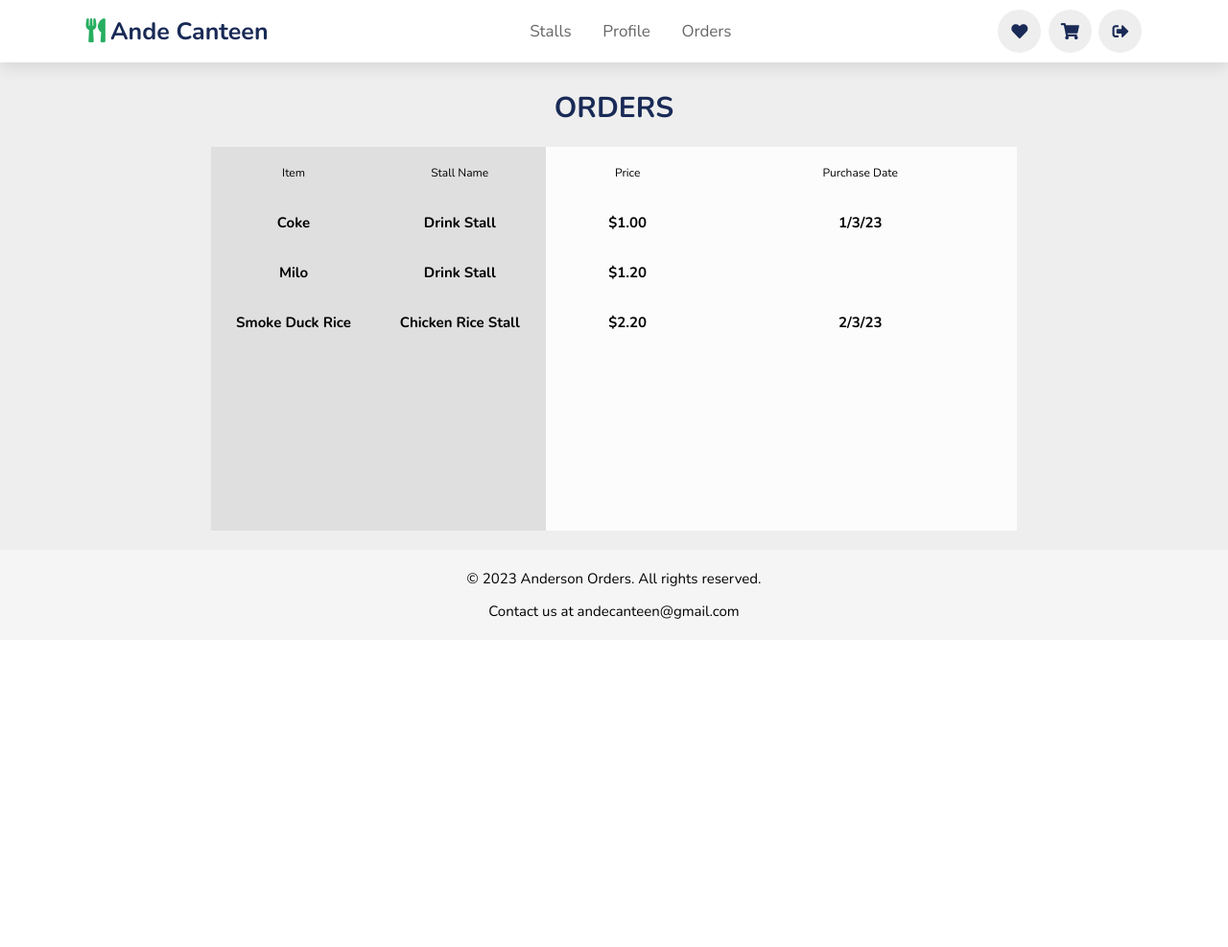
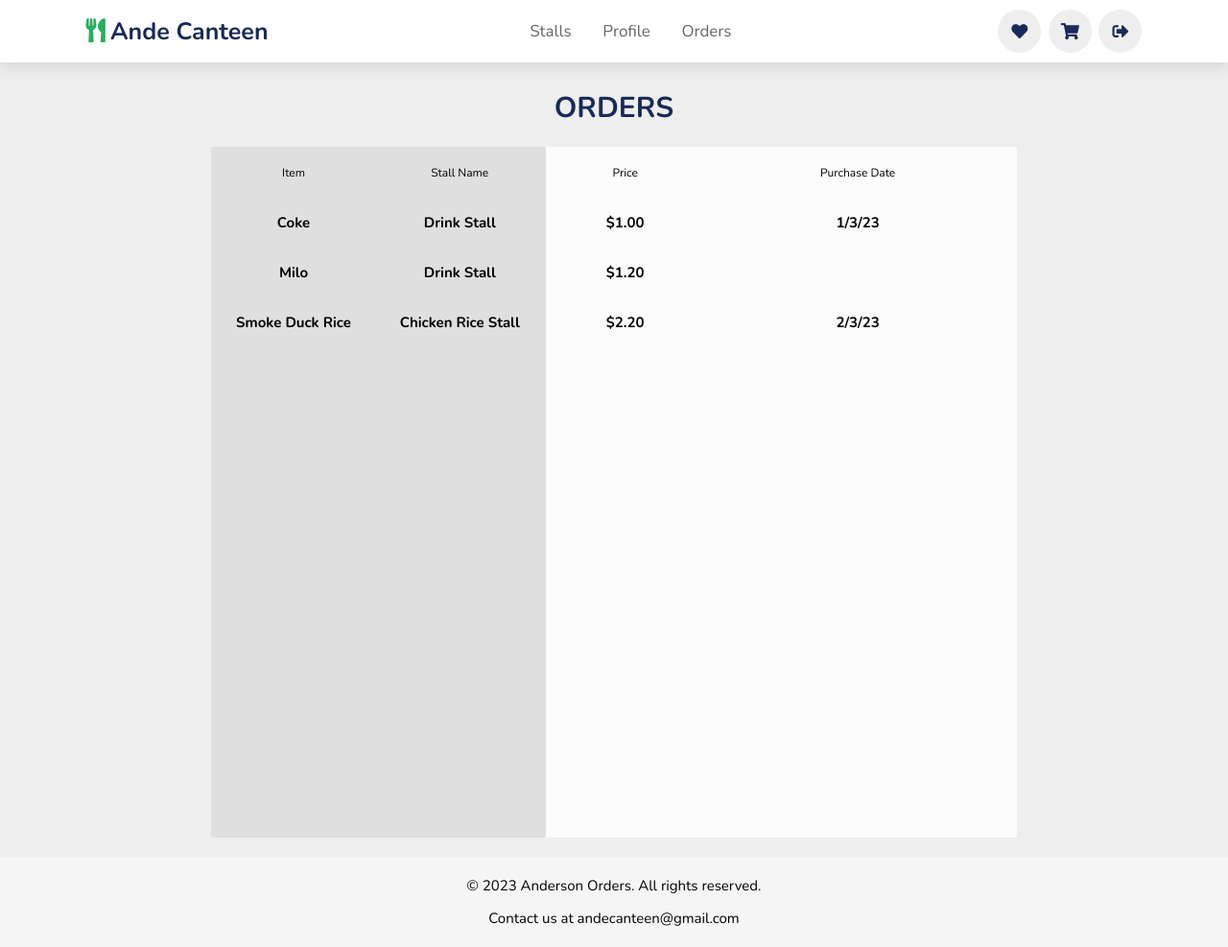
Before and after one commit to JoshH28/RJC-Y6-Flask-Web-Project, a Flask app: page /orders in a window 1280 px wide. Shown: the whole page at 96% size. Before the commit the page ends 645 px from the top, so only its background shows below. Run offline with Flask 3, Linux system fonts and the light colour scheme; a user stored in the database is signed in; parts of the project's set-up code (start-up, migrations or seed data) failed here and were passed over; some libraries are stand-ins or nearby versions.

Commit message:
Add files via upload

```diff
--- a/static/css/checkout.css
+++ b/static/css/checkout.css
@@ -607,6 +607,7 @@ header .icons #menu-bars{
 .checkout-container-1{
     width: 41.5%;
     background-color: #dfdfdfff;
+    height: 72rem;
     display: flex;
     flex-direction: column;
 }
--- a/static/css/orders.css
+++ b/static/css/orders.css
@@ -596,16 +596,18 @@ header .icons #menu-bars{
 .checkout-container{
     width: 80%;
     margin: auto;
-    height: 40rem;
+    height: 100%;
     background-color: #fcfcfcff;
     position: relative;
+    display: flex;
 }
 
 .checkout-container-1{
     width: 41.5%;
-    height: 40rem;
+    height: 72rem;
     background-color: #dfdfdfff;
-    display: inline-block;
+    display: flex;
+    flex-direction: column;
 }
 
 .checkout-container-1 table{
@@ -628,9 +630,10 @@ header .icons #menu-bars{
 
 .checkout-container-2{
     width: 58%;
-    height: 40rem;
+    height: 72rem;
     background-color: #fcfcfcff;
-    display: inline-block;
+    display: flex;
+    flex-direction: column;
 }
 
 .checkout-container-2 table{
```
